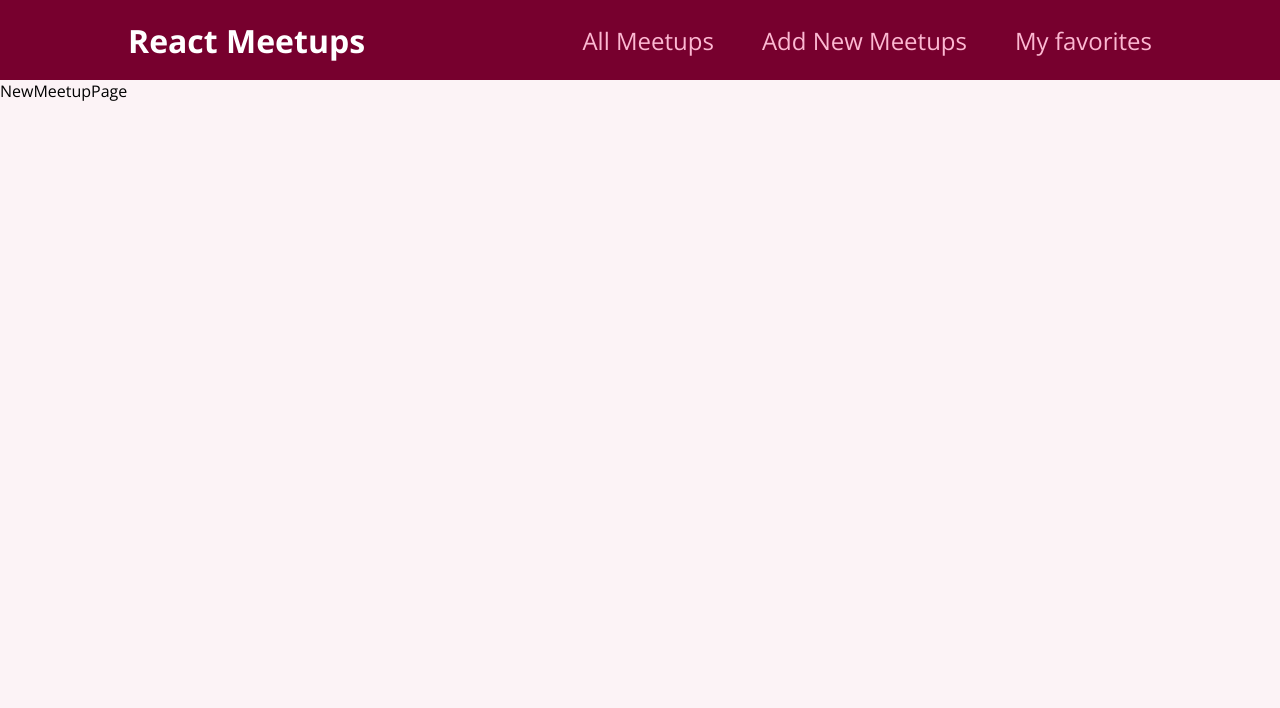
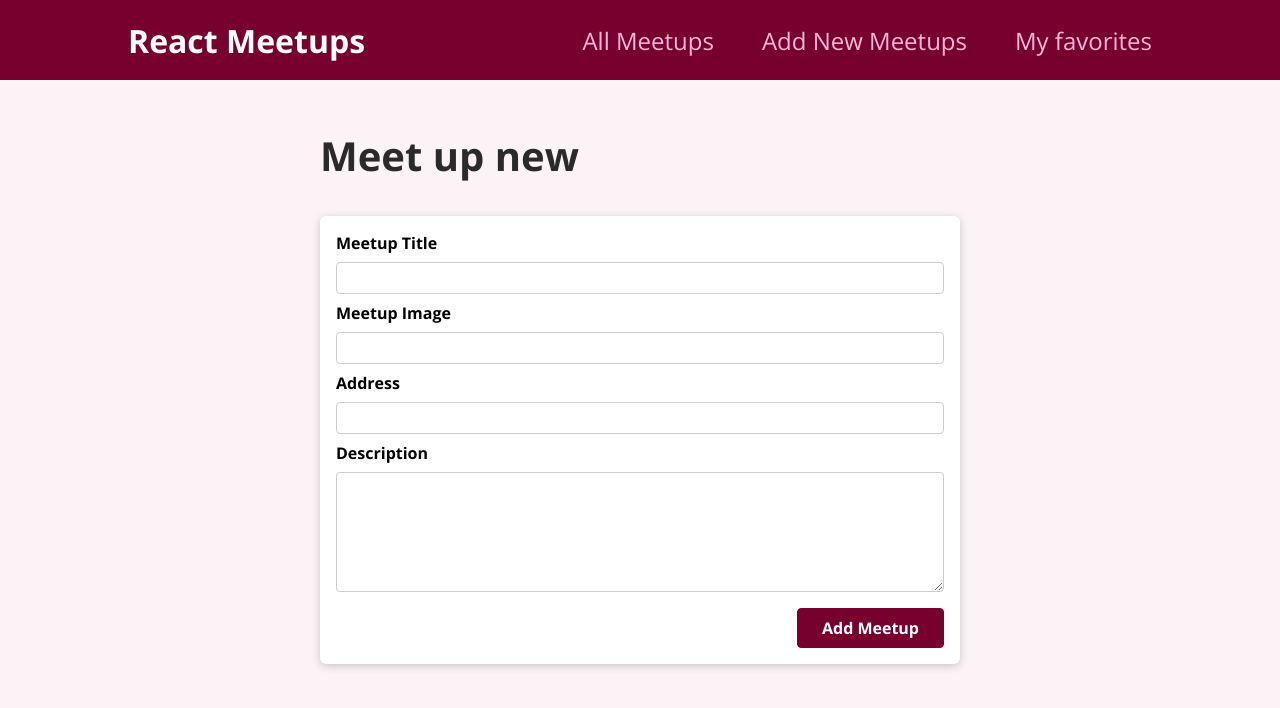
Before and after one commit to VolkanGurbuz/react-course, a React (Create React App) app: page /new-meetup in a window 1280 px wide. Shown: the top 708 px of the page. Built offline with nearby package versions, Linux system fonts and the light colour scheme.

Commit message:
set user input, handled submit data

```diff
--- a/src/App.js
+++ b/src/App.js
@@ -1,25 +1,28 @@
-import { Route, Switch } from 'react-router-dom';
+import {Route, Switch} from 'react-router-dom';
 import AllMeetupsPage from "./pages/AllMeetups";
 import FavoritesPage from "./pages/Favorites";
 import NewMeetupPage from "./pages/NewMeetup";
 import MainNavigation from "./components/layout/MainNavigation";
+import Layout from "./components/layout/Layout";
+
 
 function App() {
     return (
-        <div>
-            <MainNavigation/>
+        <Layout>
             <Switch>
                 <Route path='/' exact>
-                    <AllMeetupsPage />
+                    <AllMeetupsPage/>
                 </Route>
                 <Route path='/new-meetup'>
-                    <NewMeetupPage />
+                    <NewMeetupPage/>
                 </Route>
                 <Route path='/favorites'>
-                    <FavoritesPage />
+                    <FavoritesPage/>
                 </Route>
             </Switch>
-        </div>
+        </Layout>
+
     );
 }
+
 export default App;
--- /dev/null
+++ b/src/components/layout/Layout.js
@@ -0,0 +1,14 @@
+import classes from "./Layout.module.css";
+import MainNavigation from "./MainNavigation";
+
+
+function Layout(props) {
+    return <div>
+        <MainNavigation/>
+        <main className={classes.main}>
+            {props.children}
+        </main>
+    </div>
+}
+
+export default Layout;
--- /dev/null
+++ b/src/components/layout/Layout.module.css
@@ -0,0 +1,5 @@
+.main {
+    margin: 3rem auto;
+    width: 90%;
+    max-width: 40rem;
+}
--- a/src/components/meetups/MeetupList.js
+++ b/src/components/meetups/MeetupList.js
@@ -1,10 +1,12 @@
 import classes from "./MetupList.module.css";
 import MeetUpItem from "./MeetUpItem";
+import Card from "../ui/Card";
 
 function MeetupList(props) {
     return (
         <ul className={classes.list}>
             {props.meetsup.map((meetup) => (
+                <Card>
                     <MeetUpItem
                         key={meetup.id}
                         id={meetup.id}
@@ -13,6 +15,7 @@ function MeetupList(props) {
                         address={meetup.address}
                         description={meetup.description}
                     />
+                </Card>
             ))}
         </ul>
     );
--- /dev/null
+++ b/src/components/meetups/NewMeetupForm.js
@@ -0,0 +1,56 @@
+import Card from "../ui/Card";
+import classes from "./NewMeetupForm.module.css";
+import React, {useRef} from "react";
+
+
+function NewMeetupForm() {
+    const titleInputRef = React.useRef();
+    const imageInputRef = React.useRef();
+    const addressInputRef = React.useRef();
+    const descInputRef = React.useRef();
+
+    function submitHandler(event) {
+        event.preventDefault();
+        const enteredTitle = titleInputRef.current.valueOf().value;
+        const enteredImage = imageInputRef.current.valueOf().value;
+        const enteredAddress = addressInputRef.current.valueOf().value;
+        const enteredDesc = descInputRef.current.valueOf().value;
+        const meetUpData = {
+            title: enteredTitle,
+            image: enteredImage,
+            address: enteredAddress,
+            desc: enteredDesc
+        }
+
+        console.log(meetUpData)
+
+    }
+
+    return (<Card>
+        <form className={classes.form} onSubmit={submitHandler}>
+            <div className={classes.control}>
+                <label htmlFor='title'>Meetup Title</label>
+                <input type='text' required id='title' ref={titleInputRef}/>
+            </div>
+            <div className={classes.control}>
+                <label htmlFor='image'>Meetup Image</label>
+                <input type='url' required id='image' ref={imageInputRef}/>
+            </div>
+            <div className={classes.control}>
+                <label htmlFor='address'>Address</label>
+                <input type='text' required id='address' ref={addressInputRef}/>
+            </div>
+            <div className={classes.control}>
+                <label htmlFor='description'>Description</label>
+                <textarea id='description' required rows='5' ref={descInputRef}></textarea>
+            </div>
+            <div className={classes.actions}>
+                <button>Add Meetup</button>
+            </div>
+        </form>
+    </Card>);
+
+}
+
+
+export default NewMeetupForm;
--- /dev/null
+++ b/src/components/meetups/NewMeetupForm.module.css
@@ -0,0 +1,45 @@
+.form {
+    padding: 1rem;
+}
+
+.control {
+    margin-bottom: 0.5rem;
+}
+
+.control label {
+    display: block;
+    font-weight: bold;
+    margin-bottom: 0.5rem;
+}
+
+.control input,
+.control textarea {
+    display: block;
+    font: inherit;
+    border-radius: 4px;
+    border: 1px solid #ccc;
+    padding: 0.25rem;
+    width: 100%;
+}
+
+.actions {
+    margin-top: 1rem;
+    text-align: right;
+}
+
+.actions button {
+    font: inherit;
+    cursor: pointer;
+    background-color: #77002e;
+    color: white;
+    padding: 0.5rem 1.5rem;
+    border: 1px solid #77002e;
+    border-radius: 4px;
+    font-weight: bold;
+}
+
+.actions button:hover,
+.actions button:active {
+    background-color: #a50e48;
+    border-color: #a50e48;
+}
--- /dev/null
+++ b/src/components/ui/Card.js
@@ -0,0 +1,9 @@
+import classes from "./Card.module.css";
+
+function Card(props) {
+
+    //children will store meetup component
+    return <div className={classes.card}>{props.children}</div>
+}
+
+export default Card;
--- /dev/null
+++ b/src/components/ui/Card.module.css
@@ -0,0 +1,5 @@
+.card {
+    background-color: white;
+    border-radius: 6px;
+    box-shadow: 0 2px 8px rgba(0, 0, 0, 0.2);
+}
--- a/src/pages/NewMeetup.js
+++ b/src/pages/NewMeetup.js
@@ -1,6 +1,11 @@
-function NewMeetupPage(){
+import NewMeetupForm from "../components/meetups/NewMeetupForm";
 
-    return <div>NewMeetupPage</div>;
+function NewMeetupPage() {
+
+    return <section>
+        <h1>Meet up new</h1>
+        <NewMeetupForm/>
+    </section>;
 
 }
 
```
Lines whose indentation alone changed are shown as unchanged.
